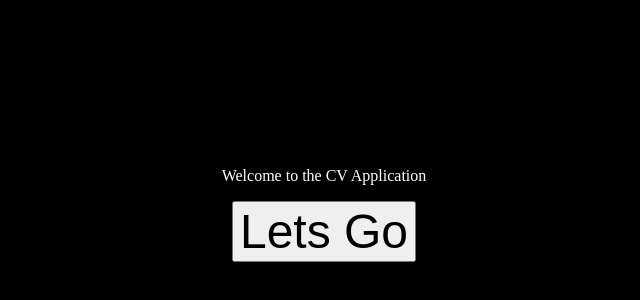
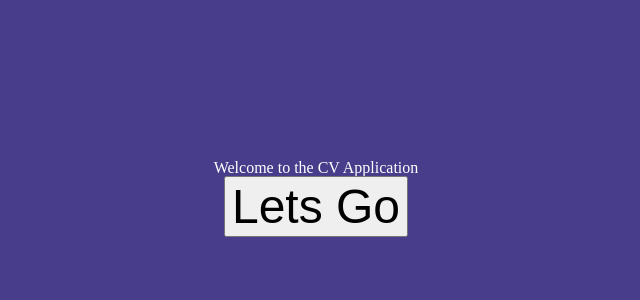
Before and after one commit to iversson-estudos/CV_Editor, a React (Vite) app: page / in a window 1280 px wide. Shown: the part 202-502 px from the top of the page, without its empty margins (324-964 px from the left). Built offline with nearby package versions, Linux system fonts and the light colour scheme.

Commit message:
hihi, I got it done, global css and each component with its own css hihi <3

```diff
--- /dev/null
+++ b/src/assets/css/global.css
@@ -0,0 +1,5 @@
+body{
+    width: 100vw;
+    height: 100vh;
+    background-color: darkslateblue;
+}
--- /dev/null
+++ b/src/assets/css/reset.css
@@ -0,0 +1,47 @@
+/* http://meyerweb.com/eric/tools/css/reset/
+v2.0 | 20110126
+License: none (public domain)
+*/
+html, body, div, span, applet, object, iframe,
+h1, h2, h3, h4, h5, h6, p, blockquote, pre,
+a, abbr, acronym, address, big, cite, code,
+del, dfn, em, img, ins, kbd, q, s, samp,
+small, strike, strong, sub, sup, tt, var,
+b, u, i, center,
+dl, dt, dd, ol, ul, li,
+fieldset, form, label, legend,
+table, caption, tbody, tfoot, thead, tr, th, td,
+article, aside, canvas, details, embed,
+figure, figcaption, footer, header, hgroup,
+menu, nav, output, ruby, section, summary,
+time, mark, audio, video {
+    margin: 0;
+    padding: 0;
+    border: 0;
+    font-size: 100%;
+    font: inherit;
+    vertical-align: baseline;
+}
+/* HTML5 display-role reset for older browsers */
+article, aside, details, figcaption, figure,
+footer, header, hgroup, menu, nav, section {
+    display: block;
+}
+body {
+    line-height: 1;
+}
+ol, ul {
+    list-style: none;
+}
+blockquote, q {
+    quotes: none;
+}
+blockquote:before, blockquote:after,
+q:before, q:after {
+    content: '';
+    content: none;
+}
+table {
+    border-collapse: collapse;
+    border-spacing: 0;
+}
--- a/src/main.jsx
+++ b/src/main.jsx
@@ -1,3 +1,9 @@
+/*CSS IMPORTS*/
+import './assets/css/reset.css';   // Reset first
+import './assets/css/global.css'; // Then globals
+
+/*OTHER IMPORTS*/
+
 import { StrictMode } from 'react'
 import { createRoot } from 'react-dom/client'
 import Homepage from './pages/homepage/Homepage'
--- a/src/pages/homepage/Homepage.module.css
+++ b/src/pages/homepage/Homepage.module.css
@@ -1,11 +1,8 @@
 body{
     display: flex;
-    width: 100vw;
-    height: 100vh;
     align-items: center;
     justify-content: center;
     text-align: center;
-    background-color: black;
 
 .para{
     color: white;
```
